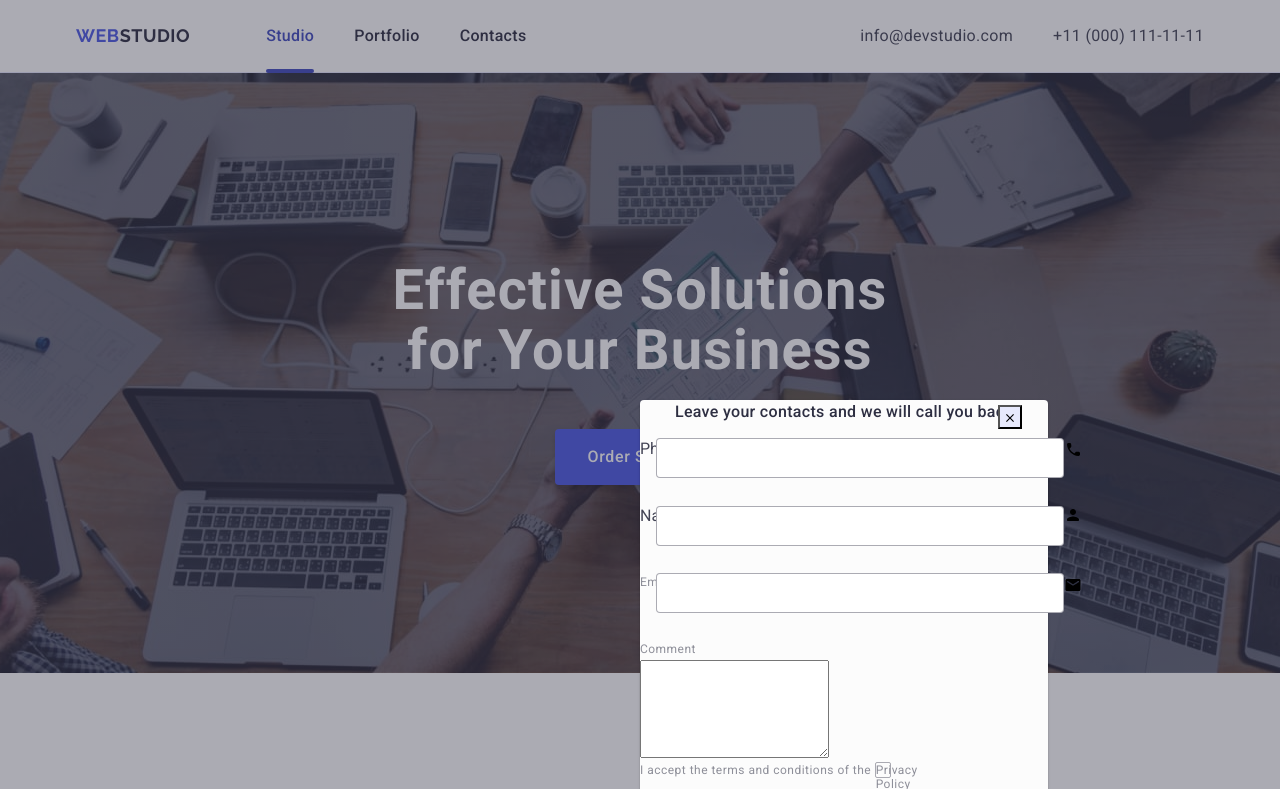
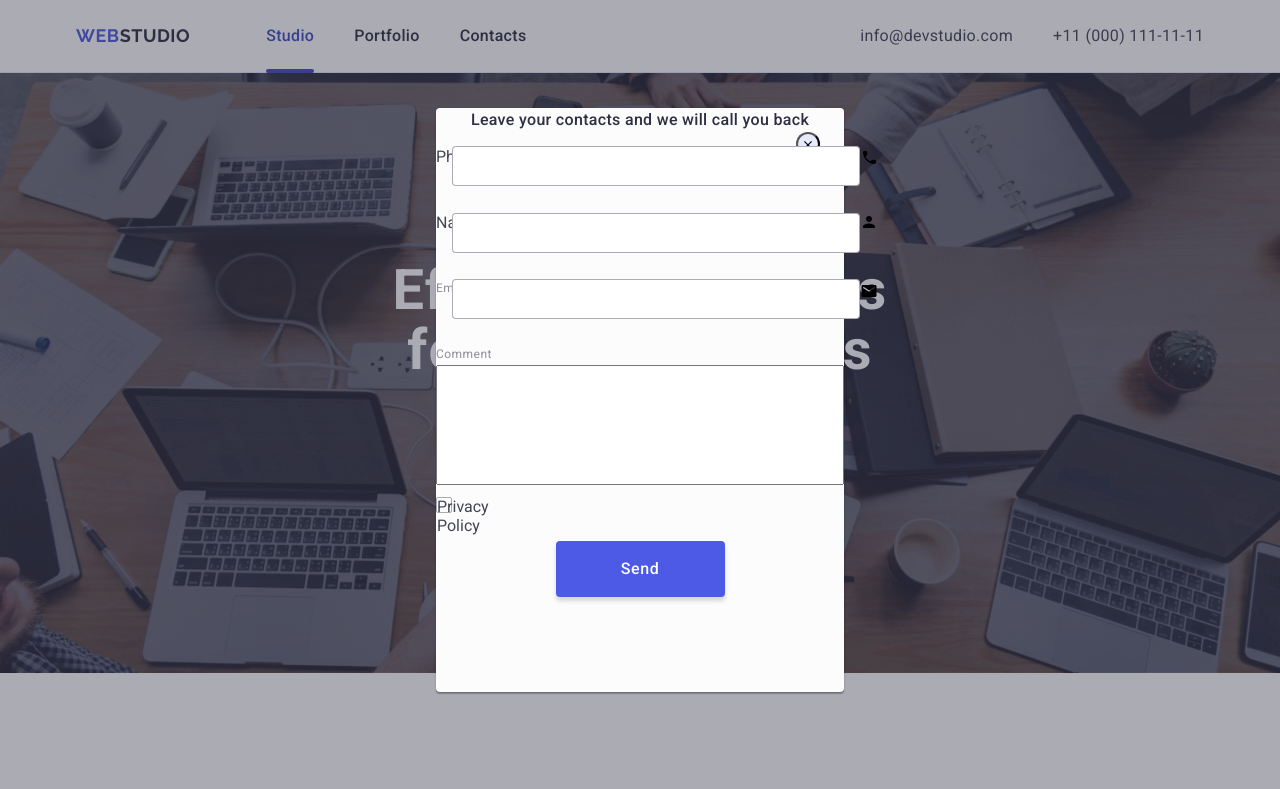
Before and after one commit to pixel22kov/goit-markup-hw-05, a plain HTML site: page index.html in a window 1280 px wide. Shown: the top 789 px of the page. Drawn offline with nearby package versions, Linux system fonts and the light colour scheme.

Commit message:
modal wind

```diff
--- a/css/styles.css
+++ b/css/styles.css
@@ -513,15 +513,17 @@ input::placeholder {
     left: 0;
     width: 100%;
     height: 100%;
-    transition: 250ms cubic-bezier(0.4, 0, 0.2, 1);
+    opacity: 0;
+    visibility: hidden;
+    pointer-events: none;
+    transition: opacity 250ms cubic-bezier(0.4, 0, 0.2, 1),
+                visibility 250ms cubic-bezier(0.4, 0, 0.2, 1);
+
 }
-    opacity: 0;
-    transition: opacity 250ms ease;
-    pointer-events: none;
 
-
-.modal-overlay.is-open{
+.modal-backdrop.is-open{
     opacity: 1;
+    visibility: visible;
     pointer-events: auto;
 }
 
@@ -529,6 +531,8 @@ input::placeholder {
     position: absolute;
     top: 50%;
     left: 50%;
+    transform: translate(-50%, -50%);
+    transition: transform 250ms cubic-bezier(0.4, 0, 0.2, 1);
     background-color: #FCFCFC;
     width: 408px;
     min-height: 584px;
@@ -539,11 +543,29 @@ input::placeholder {
 
 }
 
+.modal-backdrop:not(.is-open) modal-window{
+    transform: translate(-50%, -100%) scale(1.5);
+}
+
 .close-button {
     position: absolute;
-    top: 5px;
-    right: 26px;
+    top: 24px;
+    right: 24px;
+    margin-bottom: 24px;
+    border-radius: 50%;
     background-color: #e7e9fc;
+    stroke: rgba(0, 0, 0, 0.1);
+}
+
+.close-button:hover,
+.close-button:focus{
+    background-color: #404BBF;
+    border: none;
+}
+
+.close-button:hover,
+.close-button:focus .close-icon{
+    fill: #fff;
 }
 
 .modal-text{
@@ -555,8 +577,12 @@ input::placeholder {
     margin-bottom: 16px;
 }
 
+.modal-form{
+
+}
+
 .modal-form-field{
-    margin-bottom: 9px;
+    margin-bottom: 8px;
 }
 
 .modal-form-wrapper{
@@ -579,8 +605,8 @@ input::placeholder {
 .modal-form-input{
     border: 1px solid rgba(46, 47, 66, 0.4);
     border-radius: 4px;
+    height: 40px;
     width: 100%;
-    height: 40px;
     padding: 8px 38px;
     outline: transparent;
 }
@@ -588,6 +614,25 @@ input::placeholder {
 .modal-form-icon{
     position: absolute;
     pointer-events: none;
+}
+
+.modal-form-textarea{
+    font-weight: 400;
+    font-size: 12px;
+    line-height: 1.17;
+    letter-spacing: 0.04em;
+    padding: 8px 16px;
+    min-height: 120px;
+    resize: none;
+    width: 100%;
+}
+
+textarea::placeholder{
+    font-weight: 400;
+    font-size: 12px;
+    line-height: 1.17;
+    letter-spacing: 0.04em;
+    color: rgba(46, 47, 66, 0.4);
 }
 
 .conditions-box{
--- a/index.html
+++ b/index.html
@@ -554,10 +554,10 @@
       </div>
     </footer>
 
-    <div class="modal-backdrop">
+    <div class="modal-backdrop is-open">
       <div class="modal-window">
         <button class="close-button" type="button">
-          <svg class="form-icon" width="8" height="8">
+          <svg class="close-icon" width="8" height="8">
             <use href="./images/icons.svg#icon-close"></use>
           </svg>
         </button>
@@ -582,7 +582,7 @@
             <div class="modal-form-wrapper">
               <input
                 class="modal-form-input"
-                type="name"
+                type="text"
                 name="username"
                 id="username"
               />
@@ -605,16 +605,17 @@
               </svg>
             </div>
           </div>
-
-          <label class="modal-form-label" for="">Comment</label>
+          <div class="modal-form-field">
+            <label class="modal-form-label" for="comment">Comment</label>
             <textarea
               name="comment"
               id="comment"
-            rows="5"
-            class="form-input"
+              rows="4"
+              class="modal-form-textarea"
               placeholder="Text input"
             >
             </textarea>
+          </div>
 
           <div class="conditions-box">
             <input
@@ -624,9 +625,8 @@
               name="user-privacy"
               value="true"
             />
-            <label class="modal-form-label" for="user-privacy"
-              >I accept the terms and conditions of the
-              <span class="label-part">Privacy Policy</span>
+            <label class="=" for="user-privacy"
+              ><span class="label-part">Privacy Policy</span>
             </label>
           </div>
           <button class="button" type="submit">Send</button>
```
Lines whose indentation alone changed are shown as unchanged.
